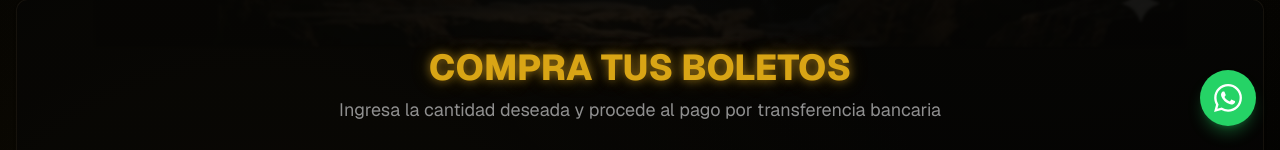
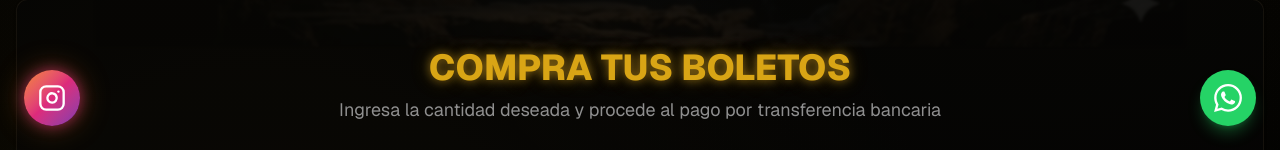
Before and after one commit to moisessamuel/forturd1, a Next.js app: page / in a window 1280 px wide. Shown: the part 650-800 px from the top of the page. Built offline with nearby package versions, Linux system fonts and the light colour scheme; no server answers; the database is empty.

Commit message:
feat: add Instagram bubble component with glow animation
Create Instagram bubble positioned left with gradient and pulse effect.

```diff
--- a/app/globals.css
+++ b/app/globals.css
@@ -160,6 +160,20 @@
   animation: pulse-glow 2s ease-in-out infinite;
 }
 
+/* Instagram glow animation */
+@keyframes instagram-glow {
+  0%, 100% {
+    box-shadow: 0 0 10px rgba(221, 42, 123, 0.5), 0 0 24px rgba(245, 133, 41, 0.3);
+  }
+  50% {
+    box-shadow: 0 0 20px rgba(221, 42, 123, 0.8), 0 0 40px rgba(245, 133, 41, 0.5);
+  }
+}
+
+.animate-instagram-glow {
+  animation: instagram-glow 2s ease-in-out infinite;
+}
+
 /* Abstract background pattern */
 .abstract-bg {
   background-image:
--- a/app/layout.tsx
+++ b/app/layout.tsx
@@ -3,6 +3,7 @@ import { Geist, Geist_Mono } from 'next/font/google'
 import { Analytics } from '@vercel/analytics/next'
 import { Toaster } from 'sonner'
 import { WhatsAppBubble } from '@/components/whatsapp-bubble'
+import { InstagramBubble } from '@/components/instagram-bubble'
 import './globals.css'
 
 const _geist = Geist({ subsets: ["latin"] });
@@ -41,6 +42,7 @@ export default function RootLayout({
       <body className="font-sans antialiased">
         {children}
         <WhatsAppBubble />
+        <InstagramBubble />
         <Toaster
           position="top-center"
           richColors
--- /dev/null
+++ b/components/instagram-bubble.tsx
@@ -0,0 +1,30 @@
+'use client'
+
+export function InstagramBubble() {
+  return (
+    <div className="fixed bottom-6 left-6 z-50">
+      <a
+        href="https://www.instagram.com/forturd1/"
+        target="_blank"
+        rel="noopener noreferrer"
+        className="animate-instagram-glow flex h-14 w-14 items-center justify-center rounded-full bg-gradient-to-br from-[#F58529] via-[#DD2A7B] to-[#8134AF] shadow-lg transition-all hover:scale-110"
+        aria-label="Síguenos en Instagram"
+      >
+        <svg
+          xmlns="http://www.w3.org/2000/svg"
+          viewBox="0 0 24 24"
+          fill="none"
+          stroke="white"
+          strokeWidth="2"
+          strokeLinecap="round"
+          strokeLinejoin="round"
+          className="h-7 w-7"
+        >
+          <rect x="2" y="2" width="20" height="20" rx="5" ry="5" />
+          <path d="M16 11.37A4 4 0 1 1 12.63 8 4 4 0 0 1 16 11.37z" />
+          <line x1="17.5" y1="6.5" x2="17.51" y2="6.5" />
+        </svg>
+      </a>
+    </div>
+  )
+}
```
